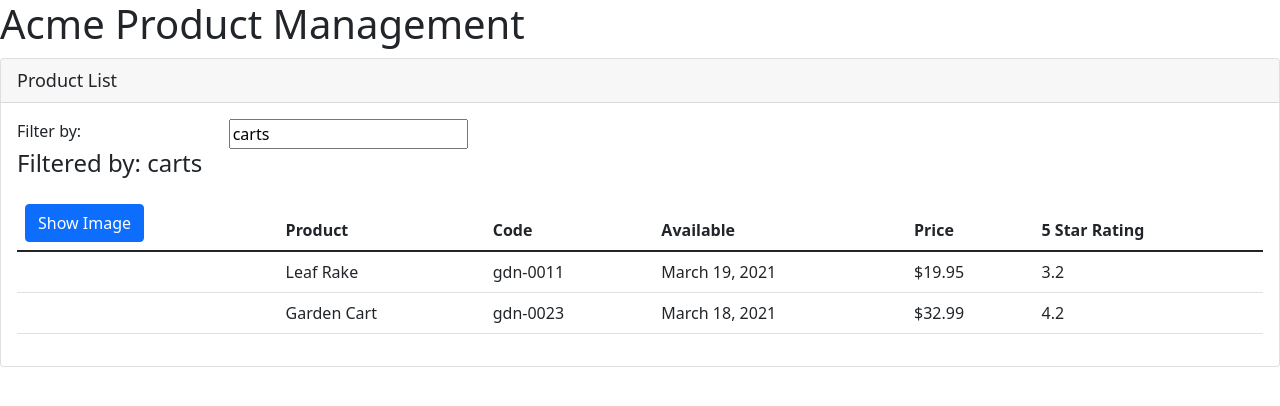
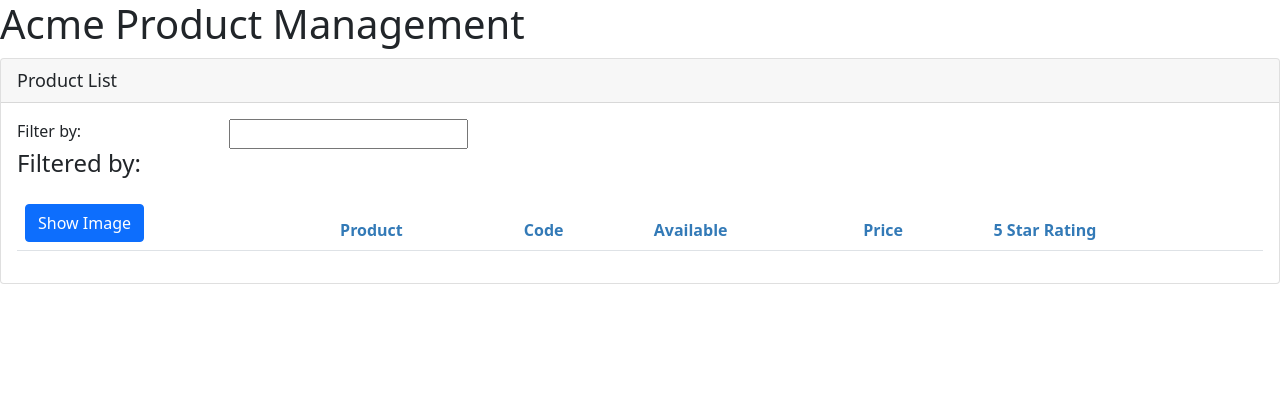
Before and after one commit to gokul-sarath07/Angular-Getting-Started-Course, an Angular app: page /welcome in a window 1280 px wide. Shown: the top 406 px of the page. Built offline with nearby package versions, Linux system fonts and the light colour scheme.

Commit message:
More on components.

```diff
--- a/src/app/app.module.ts
+++ b/src/app/app.module.ts
@@ -4,11 +4,13 @@
 
 import { AppComponent } from './app.component';
 import { ProductListComponent } from './products/product-list.component';
+import { ConvertToSpacesPipe } from './shared/convert-to-spaces.pipe';
 
 @NgModule({
   declarations: [
     AppComponent,
-    ProductListComponent
+    ProductListComponent,
+    ConvertToSpacesPipe
   ],
   imports: [
     BrowserModule,
--- /dev/null
+++ b/src/app/products/product-list.component.css
@@ -0,0 +1,3 @@
+thead {
+    color: #337AB7;
+}
--- a/src/app/products/product-list.component.html
+++ b/src/app/products/product-list.component.html
@@ -33,7 +33,7 @@
                     </tr>
                 </thead>
                 <tbody>
-                    <tr *ngFor="let product of products">
+                    <tr *ngFor="let product of filteredProducts">
                         <td>
                             <img *ngIf="showImage"
                                  [src]="product.imageUrl"
@@ -42,7 +42,7 @@
                                  [style.margin.px]="imageMargin">
                         </td>
                         <td>{{product.productName}}</td>
-                        <td>{{product.productCode | lowercase}}</td>
+                        <td>{{product.productCode | lowercase | convertToSpaces:"-"}}</td>
                         <td>{{product.releaseDate}}</td>
                         <td>{{product.price | currency:'USD':'symbol':'1.2-3'}}</td>
                         <td>{{product.starRating}}</td>
--- a/src/app/products/product-list.component.ts
+++ b/src/app/products/product-list.component.ts
@@ -1,16 +1,29 @@
-import { Component } from "@angular/core";
+import { Component, OnInit } from "@angular/core";
+import { IProduct } from "./product";
 
 @Component({
     selector: 'pm-products',
-    templateUrl: './product-list.component.html'
+    templateUrl: './product-list.component.html',
+    styleUrls: ['./product-list.component.css',]
 })
-export class ProductListComponent {
+export class ProductListComponent implements OnInit {
     pageTitle: string = 'Product List';
     imageWidth: number = 50;
     imageMargin: number = 2;
     showImage: boolean = false;
-    filterItem: string = 'carts';
-    products: any[] = [
+
+    private _filterItem: string = '';
+    get filterItem() {
+      return this._filterItem;
+    }
+    set filterItem(value: string) {
+      this._filterItem = value;
+      console.log(this._filterItem);
+      this.filteredProducts = this.performFilter(value);
+    }
+
+    filteredProducts: IProduct[] = [];
+    products: IProduct[] = [
       {
         "productId": 1,
         "productName": "Leaf Rake",
@@ -36,4 +49,14 @@
     toggleImage(): void {
       this.showImage = !this.showImage;
     }
+
+    ngOnInit(): void {
+      console.log('In OnInit');
+    }
+
+    performFilter(filterBy: string): IProduct[] {
+      filterBy = filterBy.toLocaleLowerCase();
+      return this.products.filter((product: IProduct) =>
+        product.productName.toLocaleLowerCase().includes(filterBy));
+    }
 }
--- /dev/null
+++ b/src/app/products/product.ts
@@ -0,0 +1,10 @@
+export interface IProduct {
+    productId: number,
+    productName: string,
+    productCode: string,
+    releaseDate: string,
+    description: string,
+    price: number,
+    starRating: number,
+    imageUrl: string
+}
--- /dev/null
+++ b/src/app/shared/convert-to-spaces.pipe.ts
@@ -0,0 +1,10 @@
+import { Pipe, PipeTransform } from "@angular/core";
+
+@Pipe({
+    name: 'convertToSpaces'
+})
+export class ConvertToSpacesPipe implements PipeTransform {
+    transform(value: string, charactor: string): string {
+        return value.replace(charactor, " ");
+    }
+}
```
